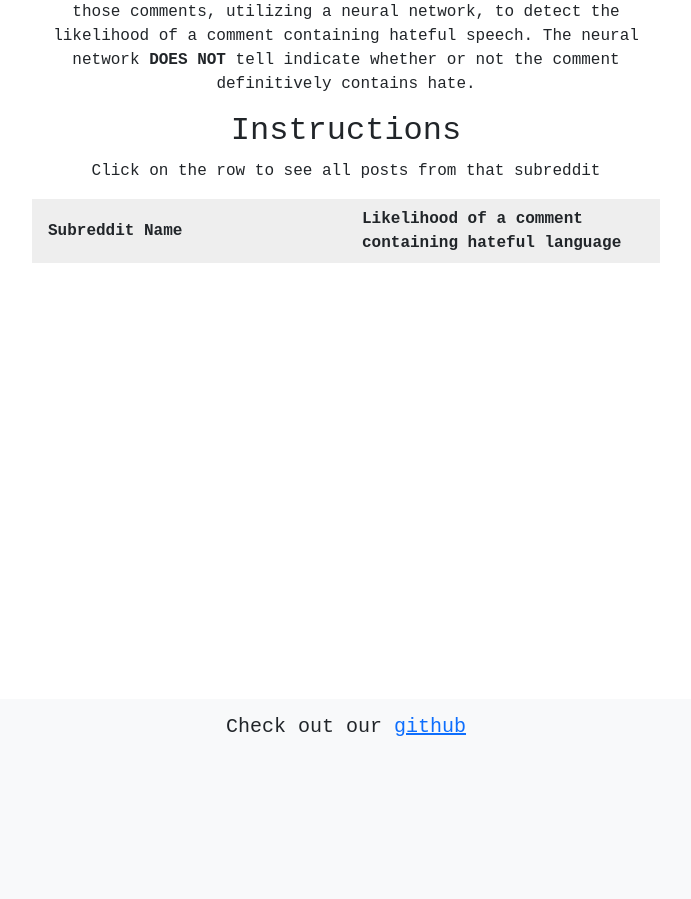
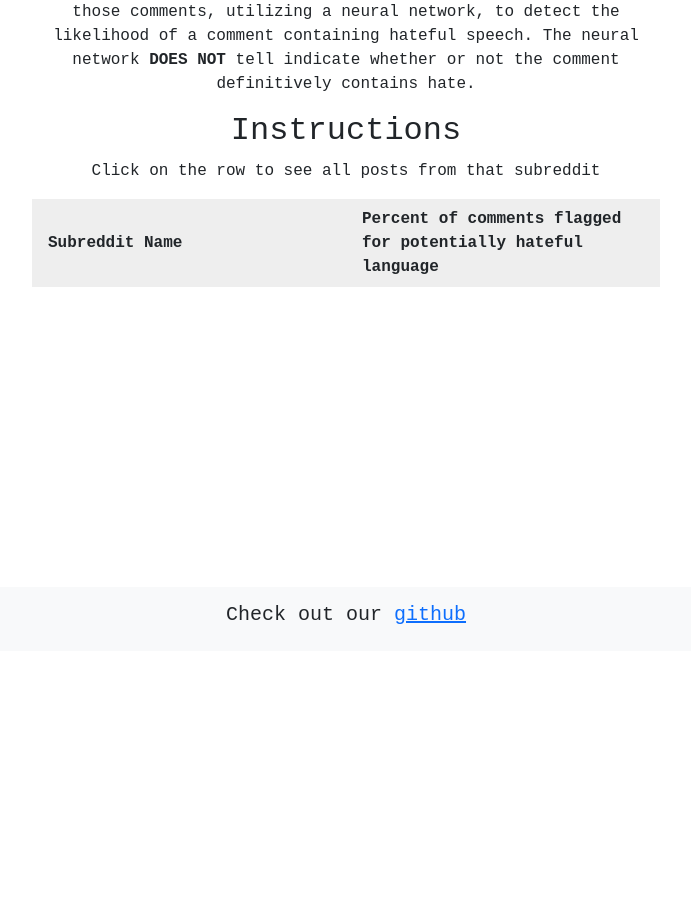
Before and after one commit to rpsmith77/RedDictio, a Flask app: page / in a window 1280 px wide. Shown: the part 149-1048 px from the top of the page, without its empty margins (294-985 px from the left). Before the commit the page ends 885 px from the top, so only its background shows below. Run offline with Flask 2, Linux system fonts and the light colour scheme; lists and menus that the app fills with data are empty; parts of the project's set-up code (start-up, migrations or seed data) failed here and were passed over.

Commit message:
fix bug of opening wrong subreddit posts

```diff
--- a/main.py
+++ b/main.py
@@ -54,16 +54,16 @@ def home():
     return render_template('index.html', subreddits=subreddits)
 
 
-@app.route('/post/<subreddit_name><subreddit_id>', methods=['GET'])
+@app.route('/post/<subreddit_name>/<subreddit_id>', methods=['GET'])
 def subreddit_posts(subreddit_id, subreddit_name):
     return render_template('subreddit_posts.html', posts=Posts.query.order_by(Posts.post_title).filter(
         Posts.subreddit_id == subreddit_id), subreddit_name=subreddit_name)
 
 
-@app.route('/comment/<post_id>', methods=['GET'])
-def subreddit_comments(post_id):
+@app.route('/comment/<post_id>/<post_title>', methods=['GET'])
+def subreddit_comments(post_id, post_title):
     return render_template('subreddit_comments.html', comments=Comments.query.order_by(Comments.comment_id).filter(
-        Comments.post_id == post_id))
+        Comments.post_id == post_id), post_title=post_title)
 
 
 if __name__ == '__main__':
--- a/static/css/main.css
+++ b/static/css/main.css
@@ -12,6 +12,7 @@ body {
     text-align: center;
     font-family: "Courier New", serif;
     -webkit-font-smoothing: antialiased;
+    padding-bottom: 100px;
 }
 
 tr:nth-child(even) {
@@ -24,7 +25,7 @@ tr:hover {
 
 .sr {
     overflow: auto;
-    height: 500px;
+    height: 600px;
     text-align: left;
 }
 
--- a/templates/base.html
+++ b/templates/base.html
@@ -51,7 +51,7 @@
 
 {% block body %}{% endblock %}
 
-<footer class="bg-light text-center text-lg-start">
+<footer class="bg-light text-center text-lg-start fixed-bottom">
     <div class="text-center p-3">
         <h5>Check out our <a href="https://github.com/rpsmith77/RedDictio">github</a></h5>
     </div>
--- a/templates/index.html
+++ b/templates/index.html
@@ -15,11 +15,12 @@
                         <thead>
                         <tr>
                             <th onclick="sortTable(0)">Subreddit Name</th>
-                            <th onclick="sortTable(1)">Likelihood of a comment <br/>containing hateful language</th>
+                            <th onclick="sortTable(1)">Percent of comments flagged <br>for potentially hateful
+                                language</th>
                         </tr>
                         </thead>
                         {% for subreddit in subreddits %}
-                            <tr onclick="window.location='/post/{{ subreddit.subreddit_name }}{{ subreddit.subreddit_id }}'">
+                            <tr onclick="window.location='/post/{{ subreddit.subreddit_name }}/{{ subreddit.subreddit_id }}'">
                                 <td>
                                     {{ subreddit.subreddit_name }}
                                 </td>
--- a/templates/subreddit_comments.html
+++ b/templates/subreddit_comments.html
@@ -9,12 +9,14 @@
         <div class="row">
             <div class="col-3"></div>
             <div class="col">
+                <h3>Post Title</h3>
+                <p>{{ post_title }}</p>
                 <div class="sr">
                     <table class="displayDB" id="comment">
                         <thead>
                         <tr>
                             <th onclick="sortTable(0)">Comment</th>
-                            <th onclick="sortTable(1)">Likelihood of Hateful Language</th>
+                            <th onclick="sortTable(1)">Neural Network's perceived <br>likelihood of potential hate</th>
                         </tr>
                         </thead>
                         {% for comment in comments %}
--- a/templates/subreddit_posts.html
+++ b/templates/subreddit_posts.html
@@ -19,12 +19,12 @@
                         </tr>
                         </thead>
                         {% for post in posts %}
-                            <tr onclick="window.location='/comment/{{ post.post_id }}'">
+                            <tr onclick="window.location='/comment/{{ post.post_id }}/{{ post.post_title }}'">
                                 <td>
                                     {{ post.post_title }}
                                 </td>
                                 <td>
-                                    <a href="/comment/{{ post.post_id }}">Link to comments</a>
+                                    <a href="/comment/{{ post.post_id }}/{{ post.post_title }}">Link to comments</a>
                                 </td>
                             </tr>
                         {% endfor %}
```
